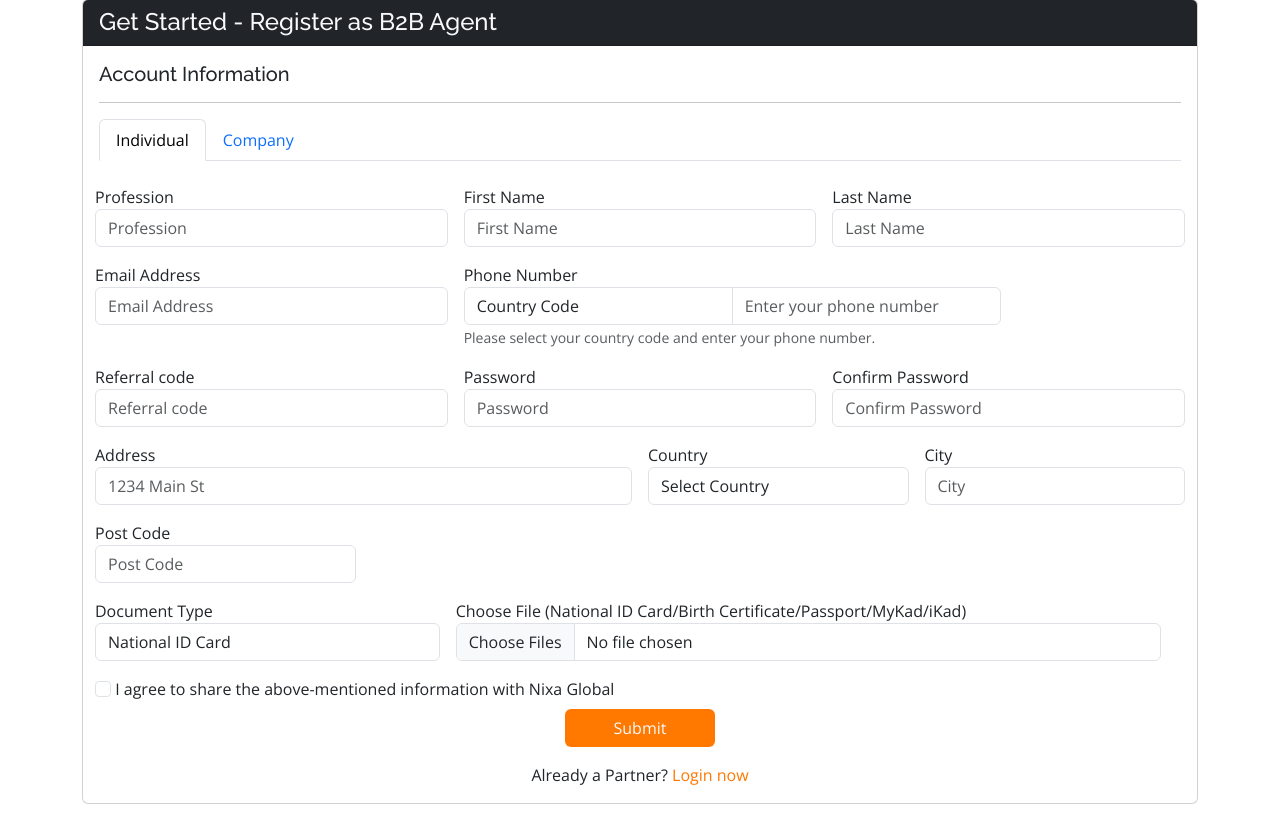
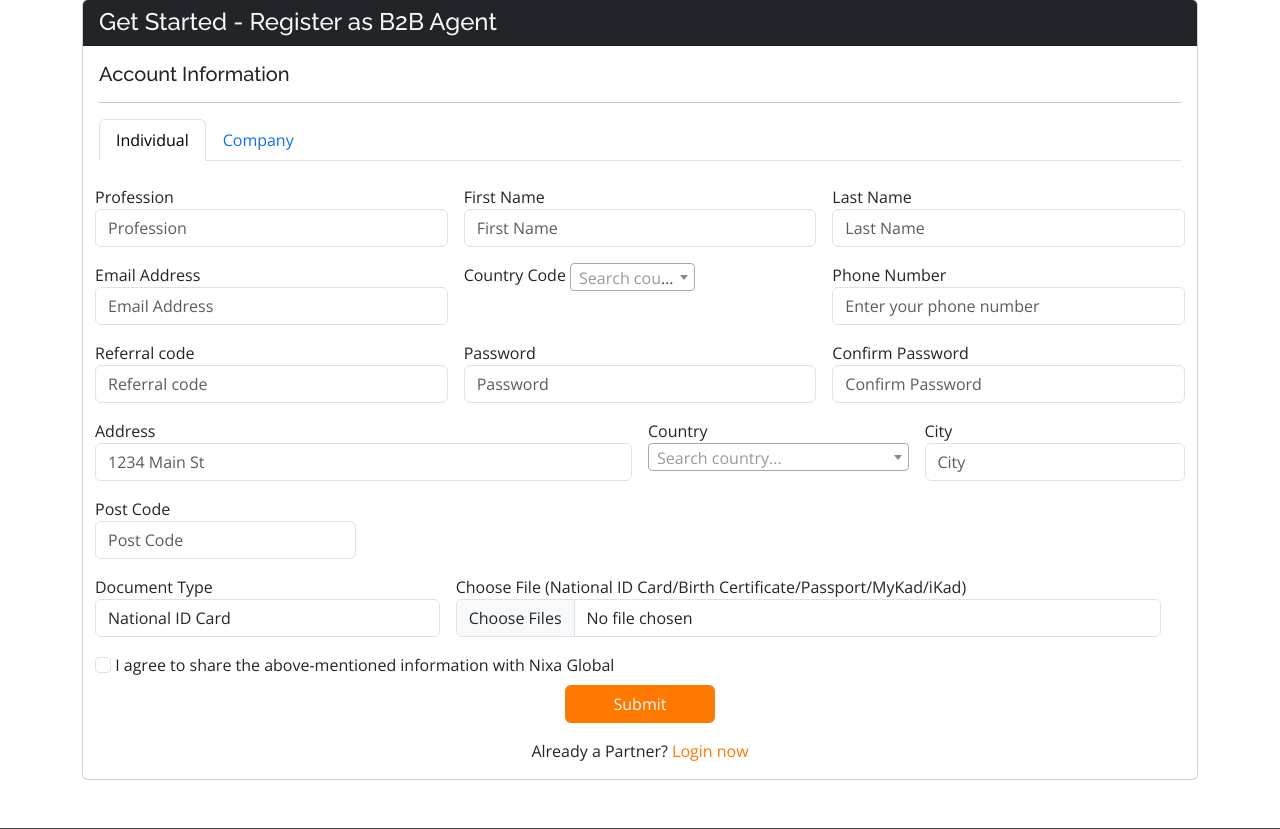
Before and after one commit to Rifat977/nixaglobal, a Django app: template templates/guest/register.html in a window 1280 px wide. Shown: the part 160-989 px from the top of the page. Run offline with Django 4.2, Linux system fonts and the light colour scheme; the template is opened without the code that fills it, so the values that code supplies are empty; some libraries are stand-ins or nearby versions.

Commit message:
registration

```diff
--- a/account/views.py
+++ b/account/views.py
@@ -159,7 +159,7 @@ def register(request):
         token = default_token_generator.make_token(user)
         user.email_verification_token = token
         user.email_verification_sent_at = timezone.now()
-        user.phone_number = str(country_code) + str(phone_number)
+        user.phone_number = str(country_code) + ' ' + str(phone_number)
         user.address = address
         user.country = country
         user.city = city
--- a/templates/guest/register.html
+++ b/templates/guest/register.html
@@ -25,6 +25,9 @@
   <link href="{% static 'assets/guest/assets/vendor/boxicons/css/boxicons.min.css' %}" rel="stylesheet">
   <link href="{% static 'assets/guest/assets/vendor/glightbox/css/glightbox.min.css' %}" rel="stylesheet">
   <link href="{% static 'assets/guest/assets/vendor/swiper/swiper-bundle.min.css' %}" rel="stylesheet">
+
+  <link href="https://cdnjs.cloudflare.com/ajax/libs/select2/4.0.13/css/select2.min.css" rel="stylesheet" />
+
 
   <!-- Template Main CSS File -->
   <link href="{% static 'assets/guest/assets/css/style.css' %}" rel="stylesheet">
@@ -127,20 +130,21 @@
                                                     <input type="email" name="email" class="form-control" id="inputEmail" placeholder="Email Address">
                                                 </div>
 
-                                                <div class="form-group col-md-6 p-2">
-                                                    <label for="inputPhone">Phone Number</label>
-                                                    <div class="input-group">
-                                                        <select class="form-control" id="countryCodeSelect" name="country_code">
+                                                <div class="form-group col-md-4 p-2">
+                                                    <label for="inputEmail">Country Code</label>
+                                                    <select class="custom-select select2" id="countryCodeSelect1" name="country_code">
                                                         <option value="" data-phone-code="">Country Code</option>
                                                         {% for country, code in phone_codes %}
-                                                                <option value="{{ code }}">+{{code}}</option>
+                                                            <option value="{{ country }}">{{ code }}</option>
                                                         {% endfor %}
                                                     </select>
+                                                </div>
+
+
+                                                <div class="form-group col-md-4 p-2">
+                                                    <label for="inputPhone">Phone Number</label>
                                                     <input type="text" name="phone_number" class="form-control" id="inputPhone" placeholder="Enter your phone number">
                                                 </div>
-                                                    <small class="form-text text-muted">Please select your country code and enter your phone number.</small>
-                                                </div>
-
 
 
                                                 <div class="form-group col-md-4 p-2">
@@ -161,7 +165,7 @@
                                                 </div>
                                                 <div class="form-group col-md-3 p-2">
                                                     <label for="inputCountry">Country</label>
-                                                    <select name="country" class="form-control" id="inputCountry">
+                                                    <select name="country" class="form-control custom-select select2" id="inputCountry">
                                                         <option value="">Select Country</option>
                                                         {% for item in countries_list %}
                                                             <option value="{{item.name}}">{{item.name}}</option>
@@ -236,19 +240,23 @@
                                                     <label for="inputEmail">Email Address</label>
                                                     <input type="email" class="form-control" name="email" id="inputEmail" placeholder="Email Address">
                                                 </div>
-                                                <div class="form-group col-md-6 p-2">
-                                                    <label for="inputPhone">Phone Number</label>
-                                                    <div class="input-group">
-                                                        <select class="form-control" id="countryCodeSelect" name="country_code">
+
+                                                <div class="form-group col-md-4 p-2">
+                                                    <label for="inputEmail">Country Code</label>
+                                                    <select class="custom-select select2" id="countryCodeSelect2" name="country_code">
                                                         <option value="" data-phone-code="">Country Code</option>
                                                         {% for country, code in phone_codes %}
-                                                                <option value="{{ code }}">+{{code}}</option>
+                                                            <option value="{{ country }}">{{ code }}</option>
                                                         {% endfor %}
                                                     </select>
+                                                </div>
+
+
+                                                <div class="form-group col-md-4 p-2">
+                                                    <label for="inputPhone">Phone Number</label>
                                                     <input type="text" name="phone_number" class="form-control" id="inputPhone" placeholder="Enter your phone number">
                                                 </div>
-                                                    <small class="form-text text-muted">Please select your country code and enter your phone number.</small>
-                                                </div>
+
                                                 <div class="form-group col-md-4 p-2">
                                                     <label for="inputPhone">Referral code</label>
                                                     <input type="text" name="referred_by" class="form-control" id="inputPhone" placeholder="Referral code">
@@ -267,7 +275,7 @@
                                                 </div>
                                                 <div class="form-group col-md-3 p-2">
                                                     <label for="inputCountry">Country</label>
-                                                    <select name="country" class="form-control" id="inputCountry">
+                                                    <select name="country" class="form-control select2" id="inputCountry2">
                                                         <option value="">Select Country</option>
                                                         {% for item in countries_list %}
                                                             <option value="{{item.name}}">{{item.name}}</option>
@@ -412,6 +420,31 @@
         <script src="{% static 'assets/guest/assets/js/main.js' %}"></script>
 
 
+        <!-- Include jQuery -->
+        <script src="https://ajax.googleapis.com/ajax/libs/jquery/3.6.0/jquery.min.js"></script>
+
+        <!-- Include Select2 JavaScript -->
+        <script src="https://cdnjs.cloudflare.com/ajax/libs/select2/4.0.13/js/select2.min.js"></script>
+
+        <script>
+        $(document).ready(function() {
+            // Initialize Select2 plugin
+            $('.select2').select2({
+                placeholder: "Search country...",
+                allowClear: true // Enable clear option
+            });
+        });
+        $(document).ready(function() {
+            // Initialize Select2 plugin
+            $('.select3').select2({
+                placeholder: "Search country...",
+                allowClear: true // Enable clear option
+            });
+        });
+        </script>
+
+
+
         <script>
             window.dataLayer = window.dataLayer || [];
             function gtag() {
```
Also changed, not shown: db.sqlite3. Lines whose indentation alone changed are shown as unchanged.
